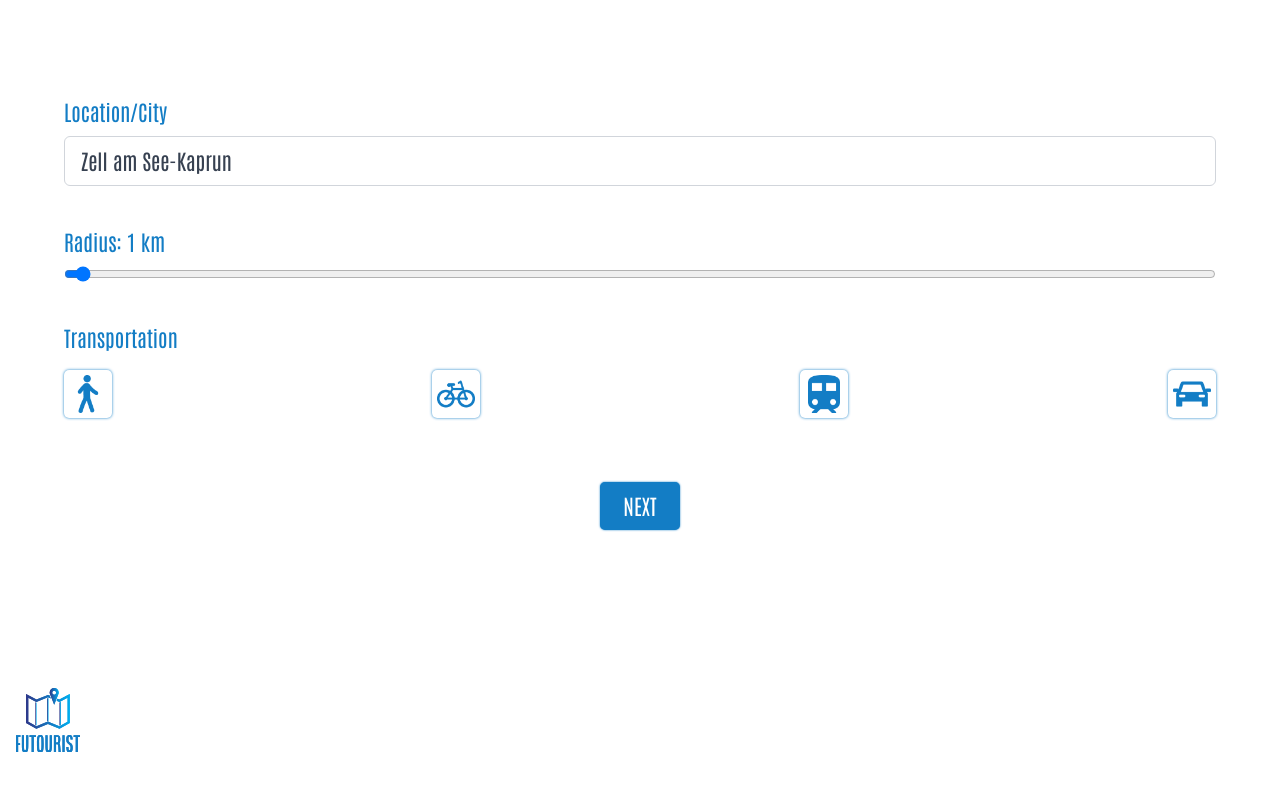
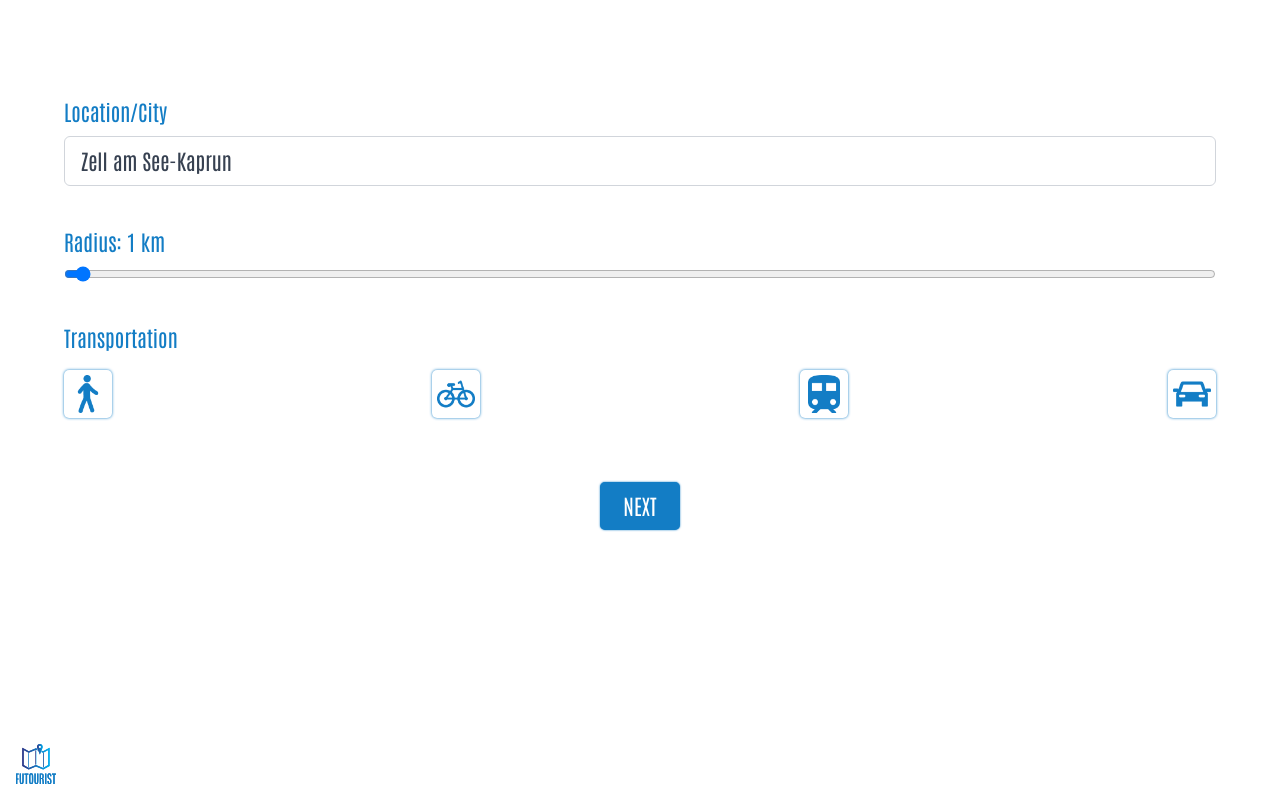
Before and after one commit to GastroHack/Futourist, a React (Create React App) app in the folder frontend/: page /form in a window 1280 px wide. Built offline with nearby package versions, Linux system fonts and the light colour scheme.

Commit message:
remove logo css files

```diff
--- a/frontend/src/components/Form/Form.css
+++ b/frontend/src/components/Form/Form.css
@@ -3,9 +3,3 @@
   color: #137dc5;
   font-size: 16pt;
 }
-
-.logo {
-  position: fixed;
-  bottom: 3rem;
-  width: 4rem;
-}
```
